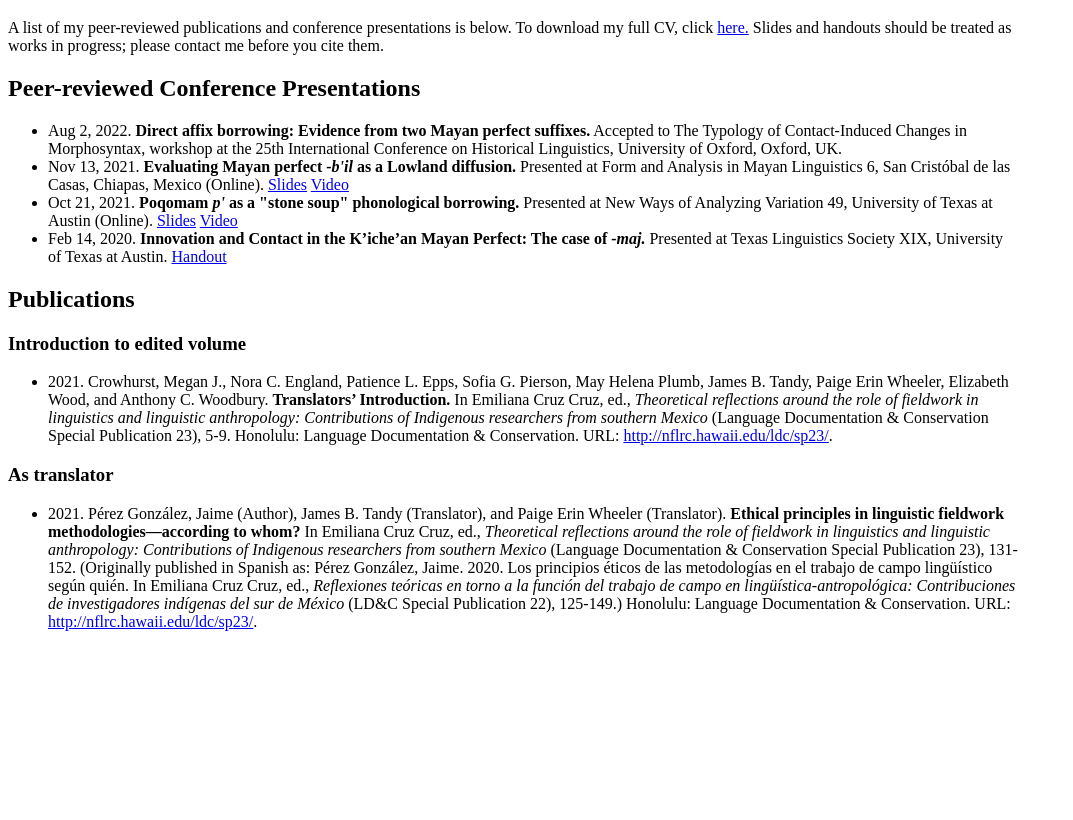
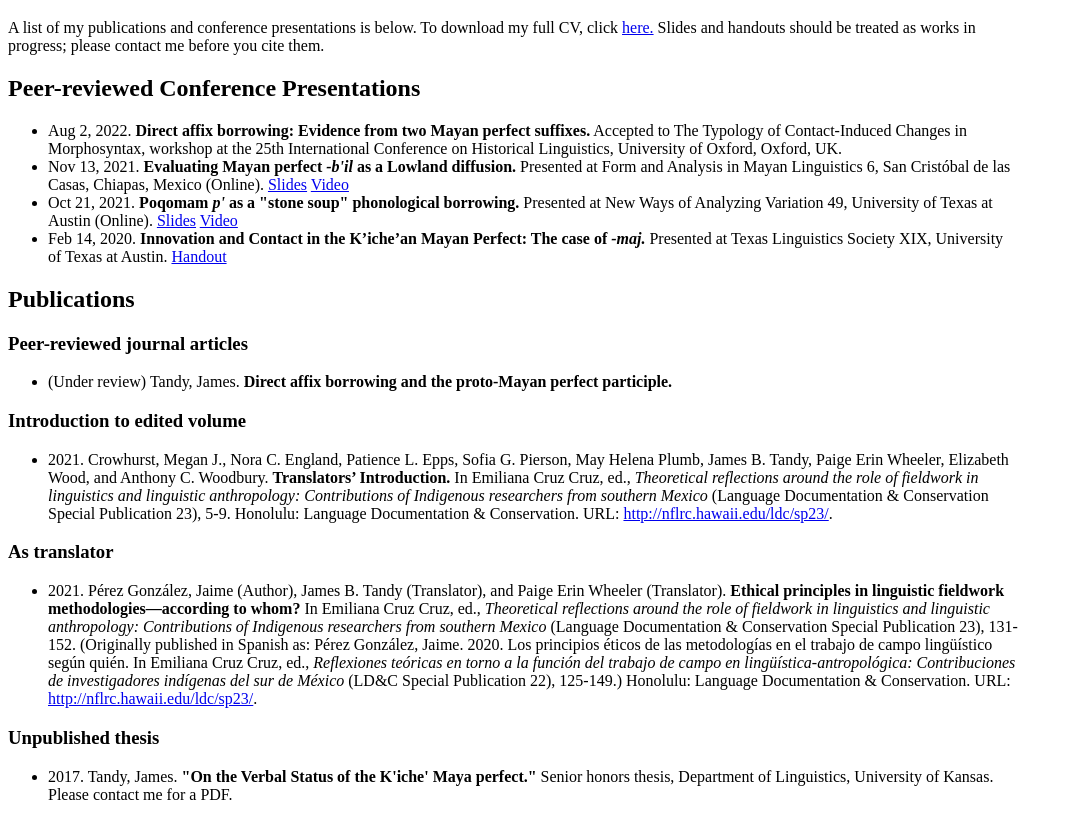
Before and after one commit to jtandyling/jtandyling.github.io, a plain HTML site: page pubs.html in a window 1280 px wide. Shown: the part 87-907 px from the top of the page, without its empty margins (0-1073 px from the left). Before the commit the page ends 800 px from the top, so only its background shows below. Drawn offline with Linux system fonts and the light colour scheme.

Commit message:
Update mss and publications
Updated Poqom manuscript list and list of publications

```diff
--- a/pubs.html
+++ b/pubs.html
@@ -8,7 +8,8 @@
 <a href=index.html>James Tandy Homepage</a>
 <h1>Publications and Presentations</h1>
 <article>
-<p> A list of my peer-reviewed publications and conference presentations is below. To download my full CV, click <a href="JamesTandyCV_web.pdf" target="_blank">here.</a> Slides and handouts should be treated as works in progress; please contact me before you cite them.
+<p> A list of my publications and conference presentations is below. To download my full CV, click <a href="JamesTandyCV_web.pdf" target="_blank">here.</a> Slides and handouts should be treated as works in progress; please contact me before you cite them.
+
 <h2>Peer-reviewed Conference Presentations</h2>
 <ul>
 	<li>Aug 2, 2022. <b>Direct affix borrowing: Evidence from two Mayan perfect suffixes.</b> Accepted to The Typology of Contact-Induced Changes in Morphosyntax, workshop at the 25th International Conference on Historical Linguistics, University of Oxford, Oxford, UK.
@@ -17,6 +18,10 @@
 	<li>Feb 14, 2020. <b>Innovation and Contact in the K’iche’an Mayan Perfect: The case of <i>-maj.</i></b> Presented at Texas Linguistics Society XIX, University of Texas at Austin. <a href="Tandy2020_TLS_maj_Handout.pdf" target="_blank">Handout</a>
 </ul>
 <h2>Publications</h2>
+<h3>Peer-reviewed journal articles</h3>
+<ul>
+	<li>(Under review) Tandy, James. <b>Direct affix borrowing and the proto-Mayan perfect participle.</b>
+</ul>
 <h3>Introduction to edited volume</h3>
 <ul>
 	<li>2021. Crowhurst, Megan J., Nora C. England, Patience L. Epps, Sofia G. Pierson, May Helena Plumb, James B. Tandy, Paige Erin Wheeler, Elizabeth Wood, and Anthony C. Woodbury. <b>Translators’ Introduction.</b> In Emiliana Cruz Cruz, ed., <i>Theoretical reflections around the role of fieldwork in linguistics and linguistic anthropology: Contributions of Indigenous researchers from southern Mexico</i> (Language Documentation & Conservation Special Publication 23), 5-9. Honolulu: Language Documentation & Conservation. URL: <a href="http://nflrc.hawaii.edu/ldc/sp23/" target="_blank">http://nflrc.hawaii.edu/ldc/sp23/</a>.
@@ -26,6 +31,12 @@
 <ul>
 	<li>2021. Pérez González, Jaime (Author), James B. Tandy (Translator), and Paige Erin Wheeler (Translator). <b>Ethical principles in linguistic fieldwork methodologies—according to whom?</b> In Emiliana Cruz Cruz, ed., <i>Theoretical reflections around the role of fieldwork in linguistics and linguistic anthropology: Contributions of Indigenous researchers from southern Mexico</i> (Language Documentation & Conservation Special Publication 23), 131-152. (Originally published in Spanish as: Pérez González, Jaime. 2020. Los principios éticos de las metodologías en el trabajo de campo lingüístico según quién. In Emiliana Cruz Cruz, ed., <i>Reflexiones teóricas en torno a la función del trabajo de campo en lingüística-antropológica: Contribuciones de investigadores indígenas del sur de México</i> (LD&C Special Publication 22), 125-149.) Honolulu: Language Documentation & Conservation. URL: <a href="http://nflrc.hawaii.edu/ldc/sp23/" target="_blank">http://nflrc.hawaii.edu/ldc/sp23/</a>.
 </ul>
+
+<h3>Unpublished thesis</h3>
+<ul>
+	<li>2017. Tandy, James. <b>"On the Verbal Status of the K'iche' Maya perfect."</b> Senior honors thesis, Department of Linguistics, University of Kansas. Please contact me for a PDF.
+</ul>
+
 </article>
 </body>
 </html>
```
Also changed, not shown: cpoqom.html (+2 -2 lines), index.html (+2 -0 lines), 1 other file.
